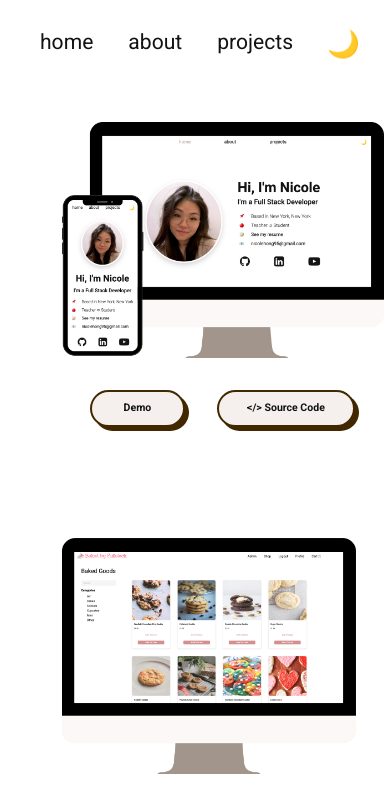
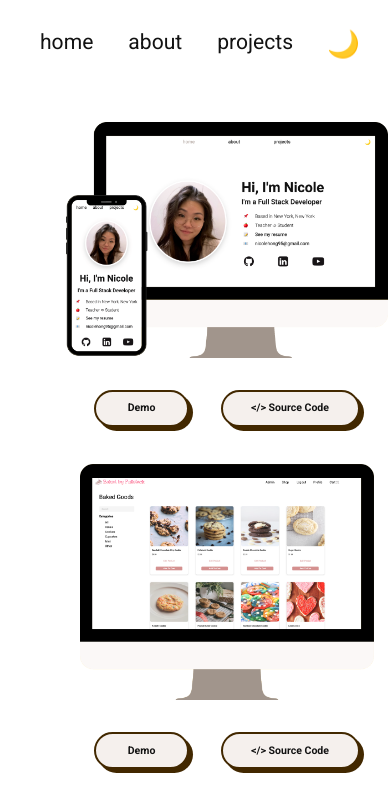
Before and after one commit to nickyjhong/js-portfolio, a React (Create React App) app: page /projects in a window 390 px wide. Shown: the top 804 px of the page. Built offline with nearby package versions, Linux system fonts and the light colour scheme.

Commit message:
fixed buttons on projects page and added capstone project

```diff
--- a/src/components/Home.js
+++ b/src/components/Home.js
@@ -22,7 +22,7 @@ export default function Home() {
           <div className="info-mini-bio-section">
             <span className="emoji resume">📝</span>
             <span className="info-detail resume">
-              <a href="https://docs.google.com/document/d/1XkagRKFSiuoJdCwyqPXPPL7QTD3oH23s4sQdPiS7MAk/edit?usp=sharing" className="info-detail resume">
+              <a href="https://drive.google.com/file/d/1Pxf-m8WVNB3-7pCo7upLQ8a-zmL6crQ8/view?usp=sharing" className="info-detail resume">
                 See my resume
               </a>
             </span>
--- a/src/components/Projects.js
+++ b/src/components/Projects.js
@@ -1,6 +1,7 @@
 import React from 'react'
 import portfolio from '../images/portfolio-pic.png'
 import baked from '../images/baked-pic.png'
+import lift from '../images/lift-the-world.png'
 
 const projects = [
   {
@@ -16,13 +17,14 @@ const projects = [
     demo: '#',
     repo: 'https://github.com/nickyjhong/baked'
   }
-  // , {
-  //   title: 'lift the world',
-  //   pic: baked,
-  //   website: 'https://lift-the-world.herokuapp.com',
-  //   demo: '#',
-  //   repo: 'https://github.com/2206-capstone-lifters/lift-the-world'
-  // }, {
+  , {
+    title: 'lift the world',
+    pic: lift,
+    website: 'https://lift-the-world.herokuapp.com',
+    demo: '#',
+    repo: 'https://github.com/2206-capstone-lifters/lift-the-world'
+  },
+  // {
   //   title: 'delish',
   //   pic: baked,
   //   website: 'https://delish-cookbook.herokuapp.com',
@@ -36,10 +38,12 @@ export default function Projects() {
     <div className="projects-container">
       {projects.map((project) => {
         return (
-          <span className="project-container">
-          <a href={project.website}>
-            <img src={project.pic} className="portfolio-pic" alt="portfolio"/>
-          </a>
+          <div className="project-container">
+            <div className="portfolio-pic-container">
+              <a href={project.website}>
+                <img src={project.pic} className="portfolio-pic" alt="portfolio"/>
+              </a>
+            </div>
           <div className="portfolio-btns">
             <a href={project.demo}>
               <button className="portfolio-btn portfolio-btn-demo">
@@ -52,7 +56,7 @@ export default function Projects() {
               </button>
             </a>
           </div>
-        </span>
+        </div>
         )
       })}
     </div>
--- a/src/styles/media-queries.css
+++ b/src/styles/media-queries.css
@@ -46,13 +46,27 @@
     font-size: .85rem;
   }
   .project-container {
-    padding: 0 30px 30px 30px;
+    padding: 0 .5rem .5rem .5rem;
+    display: flex;
+    flex-direction: column;
+    align-items: center;
   }
   .portfolio-pic {
     height: 28vh;
   }
+  .portfolio-pic-container {
+    width: 15rem;
+    display: flex;
+    align-items: center;
+    justify-content: center;
+    align-content: center;
+    padding: 0;
+  }
   .portfolio-btn {
     font-size: .5rem;
+  }
+  .portfolio-btns {
+    width: 15rem;
   }
   .work-logo-container, .school-logo-container {
     padding: 10px;
@@ -141,6 +155,11 @@
   .work-container, .education-container {
     padding: 0;
   }
+  .portfolio-pic-container {
+    display: flex;
+    align-items: center;
+    justify-content: center;
+  }
 }
 
 @media (min-width: 821px) and (max-width: 1230px) {
@@ -180,6 +199,11 @@
   .work-details, .school-details {
     padding: .75rem;
   }
+  .portfolio-pic-container {
+    display: flex;
+    align-items: center;
+    justify-content: center;
+  }
 }
 
 @media (min-width: 1231px) {
@@ -194,4 +218,9 @@
   .portfolio-pic {
     height: 35vh;
   }
+  .portfolio-pic-container {
+    display: flex;
+    align-items: center;
+    justify-content: center;
+  }
 }
```
Also changed, not shown: src/images/lift-the-world.png (added).
